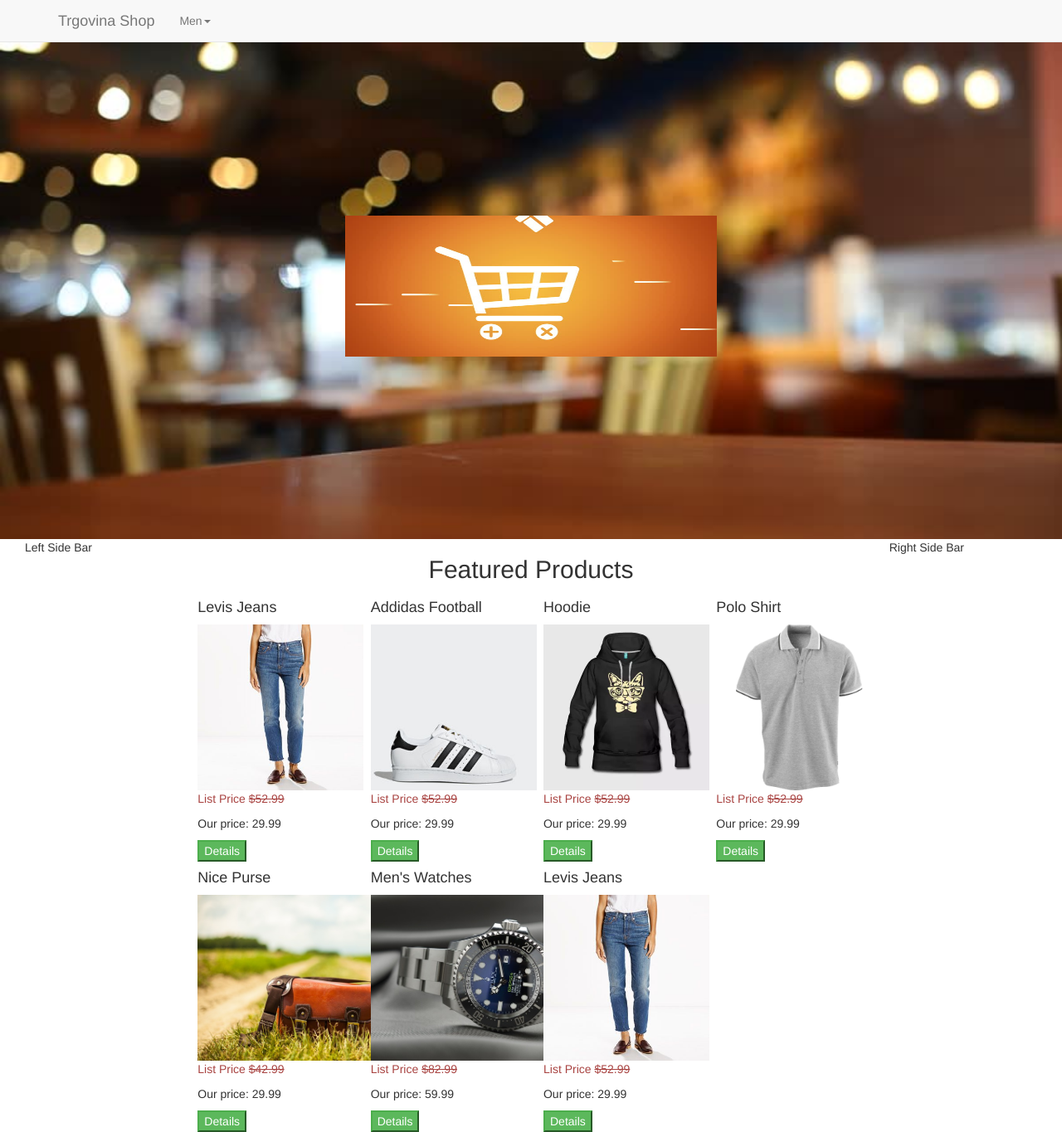
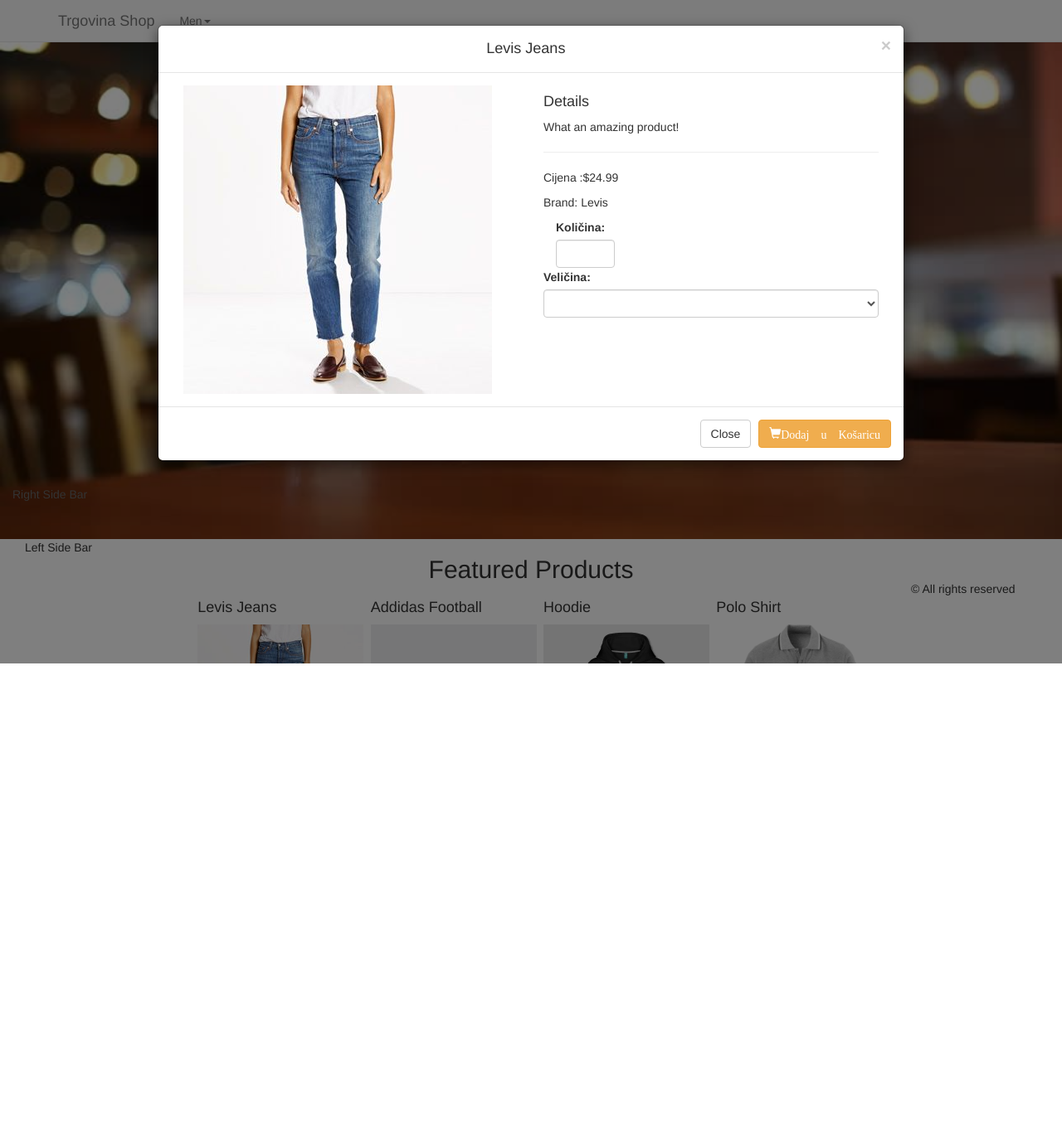
Before and after one commit to lodi432/EStudy, a PHP site: page / in a window 1280 px wide, after a click on "Details". Shown: the whole page at 83% size. After the commit the page ends 800 px from the top, so only its background shows below. Run offline with PHP 8.4, Linux system fonts and the light colour scheme; some libraries are stand-ins or nearby versions.

Commit message:
Bootrap Details modal, added include files

```diff
--- a/css/main.css
+++ b/css/main.css
@@ -33,3 +33,8 @@
   width: auto;
   height: 200px;
 }
+
+#footer {
+margin-top:50px;
+
+}
--- /dev/null
+++ b/includes/detailsmodal.php
@@ -0,0 +1,50 @@
+<div class="modal fade details-1" id="details-1" tabeindex="-1" role="dialog" aria-labelledby="details-1" aria-hidden="true">
+<div class="modal-dialog modal-lg">
+  <div class="modal-content">
+  <div class="modal-header">
+    <button class="close" type="button" data-dismiss="modal" aria-label="Close">
+      <span aria-hidden="true">&times;</span>
+      </button>
+<h4 class="modal-title text-center">Levis Jeans</h4>
+</div>
+<div class="modal-body">
+  <div class="container-fluid">
+    <div class="row">
+      <div class="col-sm-6">
+        <div class="center-block">
+          <img src="images/products/levis.jpg" alt="Levis Jeans" class="details img-reponsive" />
+        </div>
+      </div>
+      <div class="col-sm-6">
+        <h4>Details</h4>
+        <p> What an amazing product!</p>
+        <hr />
+        <p> Cijena :$24.99 </p>
+        <p>Brand: Levis</p>
+<form action ="add_cart.php" method="post">
+  <div class="form-group">
+    <div class="col-xs-3">
+  <label for="quantity" id="quantity-label">Količina:</label>
+      <input type="text" class="form-control" id="quantity" name="quantity" />
+    </div><br/><br/><br/>
+    <div class="form-group">
+      <label for="size">Veličina:</label>
+      <select name="size" id="size" class="form-control">
+        <option value=""></option>
+        <option value="28">28</option>
+        <option value="32">32</option>
+        <option value="36">36</option>
+      </select>
+    </div>
+  </div>
+</form>
+</Div>
+</div>
+</Div>
+</Div>
+<div class="modal-footer">
+  <button class="btn btn-default" data-dismiss="modal">Close</button>
+  <button class="btn btn-warning" type="submit"><span class="glyphicon glyphicon-shopping-cart"</span>Dodaj u Košaricu</button>
+</div>
+</div>
+</div>
--- /dev/null
+++ b/includes/footer.php
@@ -0,0 +1,18 @@
+</div>
+
+<div>
+<footer class ="text-center" id="footer">&copy; All rights reserved </footer>
+
+
+
+<script>
+jQuery(window).scroll(function(){
+  var vscroll = jQuery(this).scrollTop();
+  jQuery('#logotext').css({
+    "transform" : "translate(0px, "+vscroll/2+"px)"
+
+  });
+});
+</script>
+</body>
+</html>
--- /dev/null
+++ b/includes/head.php
@@ -0,0 +1,35 @@
+<!DOCTYPE html>
+   <html lang="en">
+     <head>
+       <meta charset="utf-8">
+       <meta http-equiv="X-UA-Compatible" content="IE=edge">
+       <meta name="viewport" content="width=device-width, initial-scale=1", user-scaleable=no>
+ <!-- The above 3 meta tags *must* come first in the head; any other head content must come *after* these tags -->
+
+
+
+
+
+       <!-- jQuery (necessary for Bootstrap's JavaScript plugins)1.12.4 -->
+       <script src="https://ajax.googleapis.com/ajax/libs/jquery/2.1.3/jquery.min.js"></script>
+
+
+       <!-- Include all compiled plugins (below), or include individual files as needed -->
+       <script src="https://maxcdn.bootstrapcdn.com/bootstrap/3.3.7/js/bootstrap.min.js"></script>
+
+
+       <title>Shop</title>
+
+       <!-- Bootstrap -->
+       <link href="https://maxcdn.bootstrapcdn.com/bootstrap/3.3.7/css/bootstrap.min.css" rel="stylesheet">
+
+       <link rel="stylesheet" type="text/css" href="css/main.css" />
+
+       <!-- HTML5 shim and Respond.js for IE8 support of HTML5 elements and media queries -->
+       <!-- WARNING: Respond.js doesn't work if you view the page via file:// -->
+       <!--[if lt IE 9]>
+         <script src="https://oss.maxcdn.com/html5shiv/3.7.3/html5shiv.min.js"></script>
+         <script src="https://oss.maxcdn.com/respond/1.4.2/respond.min.js"></script>
+       <![endif]-->
+     </head>
+     <body>
--- /dev/null
+++ b/includes/headerfull.php
@@ -0,0 +1,9 @@
+
+   <!-- Header -->
+   <div id ="headerWrapper">
+   <div id ="back-flower"></div>
+   <div id="logotext"></div>
+   <div id ="for-flower"></div>
+   </div>
+
+   <div class="container-fluid">
--- /dev/null
+++ b/includes/leftbar.php
@@ -0,0 +1,2 @@
+<!--Left side bar -->
+<div class="col-md-2">Left Side Bar</div>
--- /dev/null
+++ b/includes/navigation.php
@@ -0,0 +1,17 @@
+<!--Navigation bar -->
+<nav class="navbar navbar-default navbar-fixed-top" >
+  <div class="container">
+    <a href="Trgovina Shop\index.php" class="navbar-brand">Trgovina Shop</a>
+    <ul class ="nav navbar-nav">
+       <li class="dropdown">
+         <a href="#" class="dropdown-toggle" data-toggle="dropdown">Men<span class="caret"></span></a>
+         <ul class="dropdown-menu role" role="menu">
+           <li><a href="#">Shirts </a></li>
+           <li><a href="#">Pants </a></li>
+           <li><a href="#">Shoes </a></li>
+           <li><a href="#">Accessories </a></li>
+         </ul>
+       </li>
+    </ul>
+   </div>
+ </nav>
--- /dev/null
+++ b/includes/rightbar.php
@@ -0,0 +1 @@
+<div class="col-md-2">Right Side Bar </div>
--- a/index.php
+++ b/index.php
@@ -1,51 +1,15 @@
-<!DOCTYPE html>
+<?php
 
-<!DOCTYPE html>
-   <html lang="en">
-     <head>
-       <meta charset="utf-8">
-       <meta http-equiv="X-UA-Compatible" content="IE=edge">
-       <meta name="viewport" content="width=device-width, initial-scale=1", user-scaleable=no>
-<html>
-<head>
-  <!-- jQuery (potrebno za Bootstrap's JavaScript pluginove) -->
-  <script src="https://ajax.googleapis.com/ajax/libs/jquery/2.1.3/jquery.min.js"></script>
-  <!-- Include all compiled plugins (below), or include individual files as needed -->
-  <script src="https://maxcdn.bootstrapcdn.com/bootstrap/3.3.7/js/bootstrap.min.js"></script>
-  <title>Trgovina Shop</title>
-  <!-- Bootstrap -->
-  <link href="https://maxcdn.bootstrapcdn.com/bootstrap/3.3.7/css/bootstrap.min.css" rel="stylesheet">
-  <link rel="stylesheet" type="text/css" href="css/main.css" />
-</head>
-<body>
-  <!--Navigation bar -->
-  <nav class="navbar navbar-default navbar-fixed-top">
-    <div class="container">
-      <a href="index.php" class="navbar-brand">Trgovina Shop</a>
-      <ul class ="nav navbar-nav">
-         <li class="dropdown">
-           <a href="#" class="dropdown-toggle" data-toggle="dropdown">Men<span class="caret"></span></a>
-           <ul class="dropdown-menu role" role="menu">
-             <li><a href="#">Shirts </a></li>
-             <li><a href="#">Pants </a></li>
-             <li><a href="#">Shoes </a></li>
-             <li><a href="#">Accessories </a></li>
-           </ul>
-         </li>
-      </ul>
-     </div>
-   </nav>
+include 'includes/head.php';
+include 'includes/navigation.php';
+include 'includes/headerfull.php';
+include 'includes/leftbar.php';
+?>
 
-   <!-- Header -->
-   <div id ="headerWrapper">
-   <div id ="back-flower"></div>
-   <div id="logotext"></div>
-   <div id ="for-flower"></div>
-   </div>
 
-  <div class="container-fluid">
-    <!--Left side bar -->
-  <div class="col-md-2">Left Side Bar</div>
+
+
+
 
   <!-- Main Content -->
   <div class="col-md-8">
@@ -56,7 +20,7 @@
          <img src="images/products/levis.jpg" alt="Levis Jeans" class="img-control"/>
          <p class="list-price text-danger">List Price <s>$52.99</s></p>
          <p class="price">Our price: 29.99</p>
-         <button type="button" class="btn-btn-sm btn-success" data-toggle="modal" data-target="#details-1">
+         <button type="button" class="btn btn-sm btn-success" data-toggle="modal" data-target="#details-1">
            Details</button>
       </div>
 
@@ -65,7 +29,7 @@
          <img src="images/products/football.jpg" alt="Addidas Football" class="img-control"/>
          <p class="list-price text-danger">List Price <s>$52.99</s></p>
          <p class="price">Our price: 29.99</p>
-         <button type="button" class="btn-btn-sm btn-success" data-toggle="modal" data-target="#details-1">
+         <button type="button" class="btn btn-sm btn-success" data-toggle="modal" data-target="#details-1">
            Details</button>
       </div>
 
@@ -74,7 +38,7 @@
          <img src="images/products/hoodie.jpg" alt="Hoodie" class="img-control"/>
          <p class="list-price text-danger">List Price <s>$52.99</s></p>
          <p class="price">Our price: 29.99</p>
-         <button type="button" class="btn-btn-sm btn-success" data-toggle="modal" data-target="#details-1">
+         <button type="button" class="btn btn-sm btn-success" data-toggle="modal" data-target="#details-1">
            Details</button>
       </div>
 
@@ -83,7 +47,7 @@
          <img src="images/products/poloshirt.png" alt="Polo Shirt" class="img-control"/>
          <p class="list-price text-danger">List Price <s>$52.99</s></p>
          <p class="price">Our price: 29.99</p>
-         <button type="button" class="btn-btn-sm btn-success" data-toggle="modal" data-target="#details-1">
+         <button type="button" class="btn btn-sm btn-success" data-toggle="modal" data-target="#details-1">
            Details</button>
       </div>
 
@@ -92,7 +56,7 @@
          <img src="images/products/purse.jpg" alt="Random Purse" class="img-control"/>
          <p class="list-price text-danger">List Price <s>$42.99</s></p>
          <p class="price">Our price: 29.99</p>
-         <button type="button" class="btn-btn-sm btn-success" data-toggle="modal" data-target="#details-1">
+         <button type="button" class="btn btn-sm btn-success" data-toggle="modal" data-target="#details-1">
            Details</button>
       </div>
 
@@ -101,7 +65,7 @@
          <img src="images/products/menswatch.jpg" alt="Men's Watches" class="img-control"/>
          <p class="list-price text-danger">List Price <s>$82.99</s></p>
          <p class="price">Our price: 59.99</p>
-         <button type="button" class="btn-btn-sm btn-success" data-toggle="modal" data-target="#details-1">
+         <button type="button" class="btn btn-sm btn-success" data-toggle="modal" data-target="#details-1">
            Details</button>
       </div>
 
@@ -110,23 +74,17 @@
          <img src="images/products/levis.jpg" alt="Levis Jeans" class="img-control"/>
          <p class="list-price text-danger">List Price <s>$52.99</s></p>
          <p class="price">Our price: 29.99</p>
-         <button type="button" class="btn-btn-sm btn-success" data-toggle="modal" data-target="#details-1">
+         <button type="button" class="btn btn-sm btn-success" data-toggle="modal" data-target="#details-1">
            Details</button>
       </div>
     </div>
   </div>
 
-  <!--Right Side Bar -->
-  <div class="col-md-2">Right Side Bar </div>
-</div>
-<script>
-jQuery(window).scroll(function(){
-  var vscroll = jQuery(this).scrollTop();
-  jQuery('#logotext').css({
-    "transform" : "translate(0px, "+vscroll/2+"px)"
+  <?php
 
-  });
-});
-</script>
-</body>
-</html>
+  include 'includes/detailsmodal.php';
+  include 'includes/rightbar.php';
+  include 'includes/footer.php';
+
+
+  ?>
```
